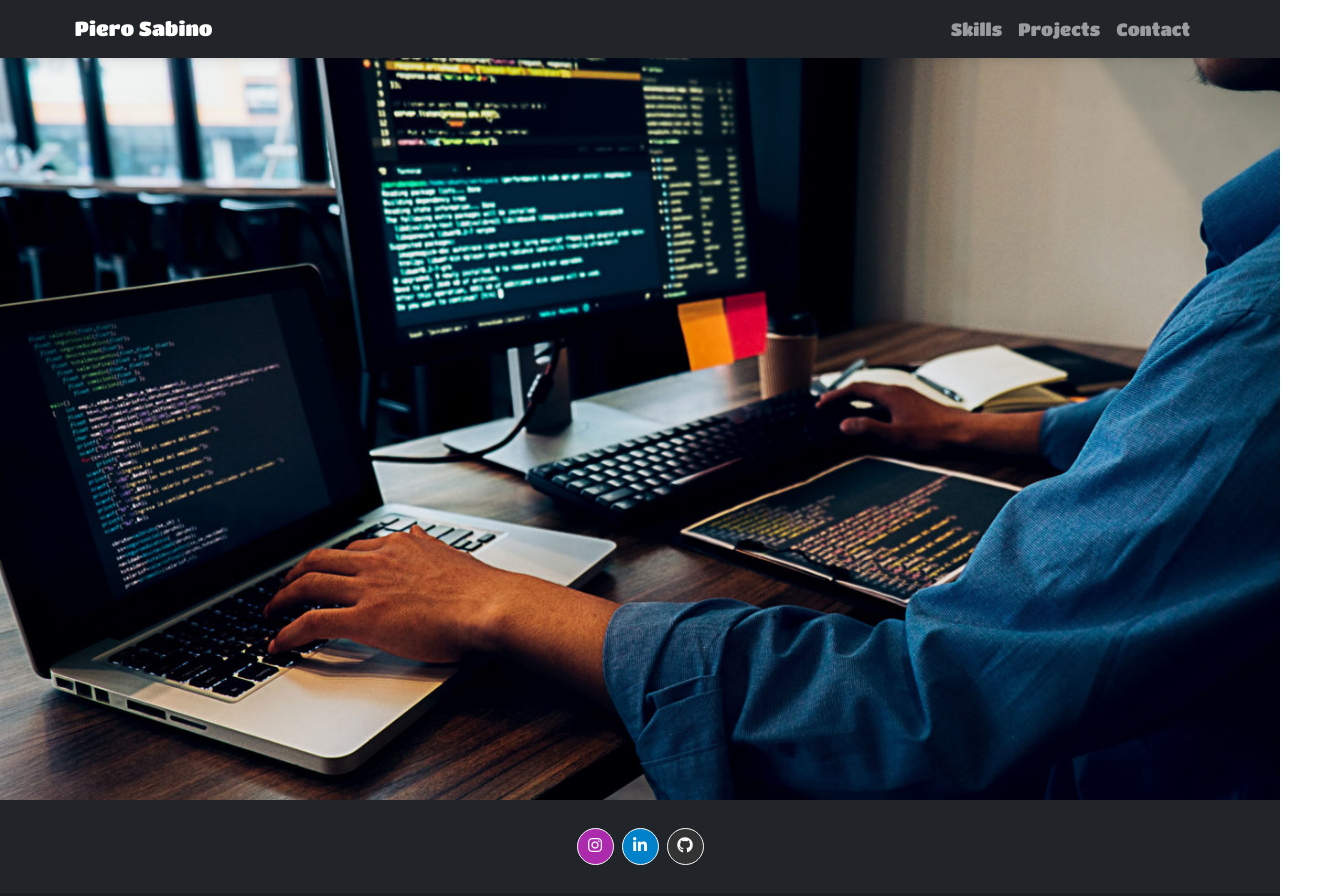
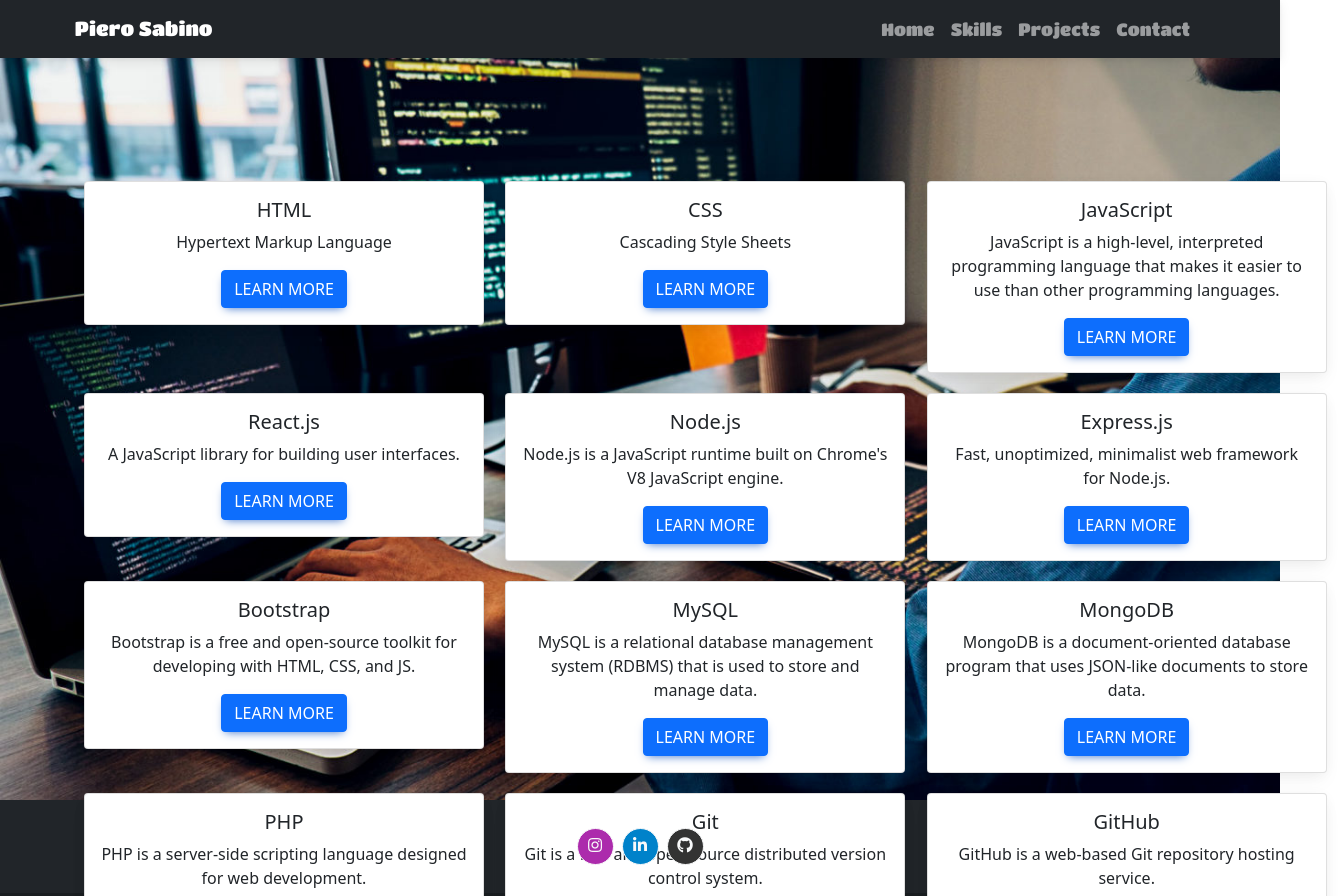
Before and after one commit to pierre1590/Portfolio-Piero, a React (Create React App) app: page /skills in a window 1280 px wide. Shown: the top 896 px of the page, 1344 px wide, since content can reach past the window. Built offline with nearby package versions, Linux system fonts and the light colour scheme.

Commit message:
Add Skill page

```diff
--- /dev/null
+++ b/src/components/CardItem/CardItem.js
@@ -0,0 +1,20 @@
+import React from "react";
+import  Card  from "react-bootstrap/Card";
+import Button from "react-bootstrap/Button";
+
+
+export  const CardItem = ({title, description, link}) => {
+    return (
+        <>
+            <Card style={{ width: '25rem' }}>
+                <Card.Body>
+                    <Card.Title>{title}</Card.Title>
+                    <Card.Text>
+                        {description}
+                    </Card.Text>
+                    <Button variant="primary" href={link}>Learn More</Button>
+                </Card.Body>
+            </Card>
+        </>
+    )
+}
--- a/src/components/Navbar/NavBar.js
+++ b/src/components/Navbar/NavBar.js
@@ -10,6 +10,7 @@ return (
                 <Navbar.Toggle aria-controls="responsive-navbar-nav" />
                  <Navbar.Collapse id="responsive-navbar-nav">
                     <Nav className="ms-auto links">
+                        <Nav.Link href="/">Home</Nav.Link>
                         <Nav.Link href="/skills">Skills</Nav.Link>
                         <Nav.Link href="/projects">Projects</Nav.Link>
                         <Nav.Link href="/contact">Contact</Nav.Link>
--- /dev/null
+++ b/src/components/Progress/Progress.js
@@ -0,0 +1,10 @@
+import React from 'react';
+
+
+export const Progress = () => {
+  return (
+   <div style={{textAlign: 'center',marginTop: '15%', color: '#fff',fontSize: '4em',fontWeight: 'bold'}}>
+        Work in progress
+   </div>
+  )
+}
--- a/src/pages/Contact.js
+++ b/src/pages/Contact.js
@@ -1,10 +1,9 @@
-
+import {Progress} from "../components/Progress/Progress";
 
 export const Contact = () => {
     return (
         <>
-
-
+            <Progress />
         </>
     )
 }
--- a/src/pages/Projects.js
+++ b/src/pages/Projects.js
@@ -1,10 +1,10 @@
-
+import {Progress} from "../components/Progress/Progress";
 
 
 export const Projects = () => {
     return (
         <>
-
+            <Progress />
         </>
     )
 }
--- a/src/pages/Skills.js
+++ b/src/pages/Skills.js
@@ -1,8 +1,61 @@
+import { CardItem } from "../components/CardItem/CardItem"
+import Container from "react-bootstrap/Container"
+import Row from "react-bootstrap/Row"
+import Col from "react-bootstrap/Col"
+
+export const Skills = (
+    ) => {
+return (
+        <>
+            <Container fluid  style={{textAlign:'center',marginTop:'8%',marginLeft:'5%',padding:20}}>
+                <Row md={3}>
+                    <Col>
+                        <CardItem title="HTML" description="Hypertext Markup Language" link="https://www.w3.org/TR/html/" />
+                    </Col>
+                    <Col >
+                        <CardItem title="CSS" description="Cascading Style Sheets" link="https://www.w3.org/Style/CSS/" />
+                    </Col>
+                    <Col>
+                        <CardItem title="JavaScript" description="JavaScript is a high-level, interpreted programming language that makes it easier to use than other programming languages." link="https://www.javascript.com/" />
+                    </Col>
+                </Row>
+                <Row md={3} style={{marginTop:20}}>
+                    <Col>
+                        <CardItem title="React.js" description="A JavaScript library for building user interfaces." link="https://reactjs.org/" />
+                    </Col>
+                    <Col>
+                        <CardItem title="Node.js" description="Node.js is a JavaScript runtime built on Chrome's V8 JavaScript engine." link="https://nodejs.org/" />
+                    </Col>
+                    <Col>
+                        <CardItem title="Express.js" description="Fast, unoptimized, minimalist web framework for Node.js." link="https://expressjs.com/" />
+                    </Col>
+                </Row>
+                <Row md={3} style={{marginTop:20}}>
+                    <Col>
+                        <CardItem title="Bootstrap" description="Bootstrap is a free and open-source toolkit for developing with HTML, CSS, and JS." link="https://getbootstrap.com/" />
+                    </Col>
+                    <Col>
+                        <CardItem title="MySQL" description="MySQL is a relational database management system (RDBMS) that is used to store and manage data." link="https://www.mysql.com/" />
+                    </Col>
+                    <Col>
+                        <CardItem title="MongoDB" description="MongoDB is a document-oriented database program that uses JSON-like documents to store data." link="https://www.mongodb.com/" />
+                    </Col>
+                </Row>
+                <Row md={3} style={{marginTop:20}}>
+                    <Col>
+                        <CardItem title="PHP" description="PHP is a server-side scripting language designed for web development." link="https://www.php.net/" />
+                    </Col>
+                    <Col>
+                        <CardItem title="Git" description="Git is a free and open-source distributed version control system." link="https://git-scm.com/" />
+                    </Col>
+                    <Col>
+                        <CardItem title="GitHub" description="GitHub is a web-based Git repository hosting service." link="https://github.com/" />
+                    </Col>
+
+                </Row>
+            </Container>
 
 
-export const Skills = () => {
-return (
-        <>
 
         </>
     )
```
